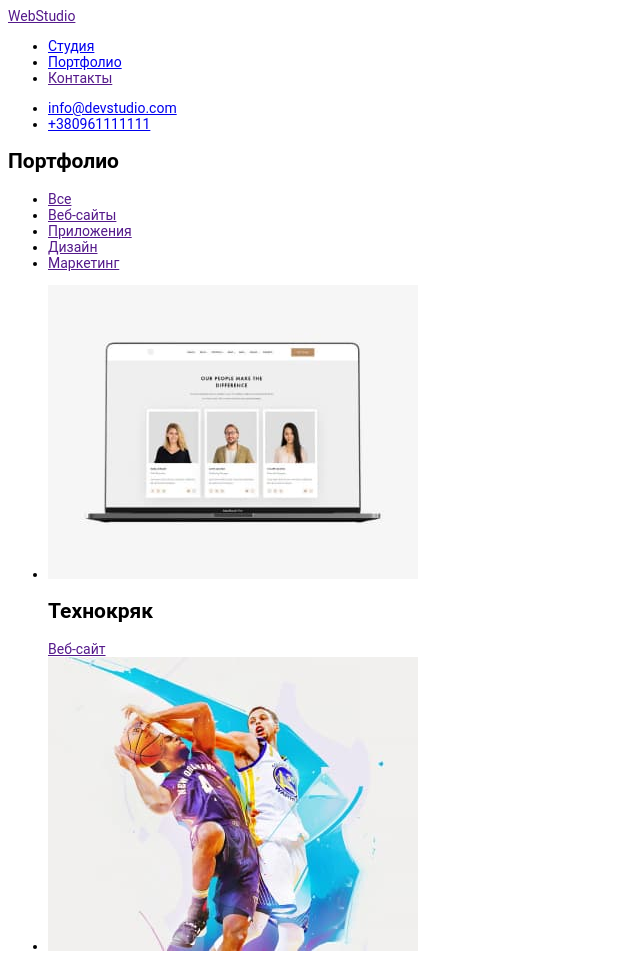
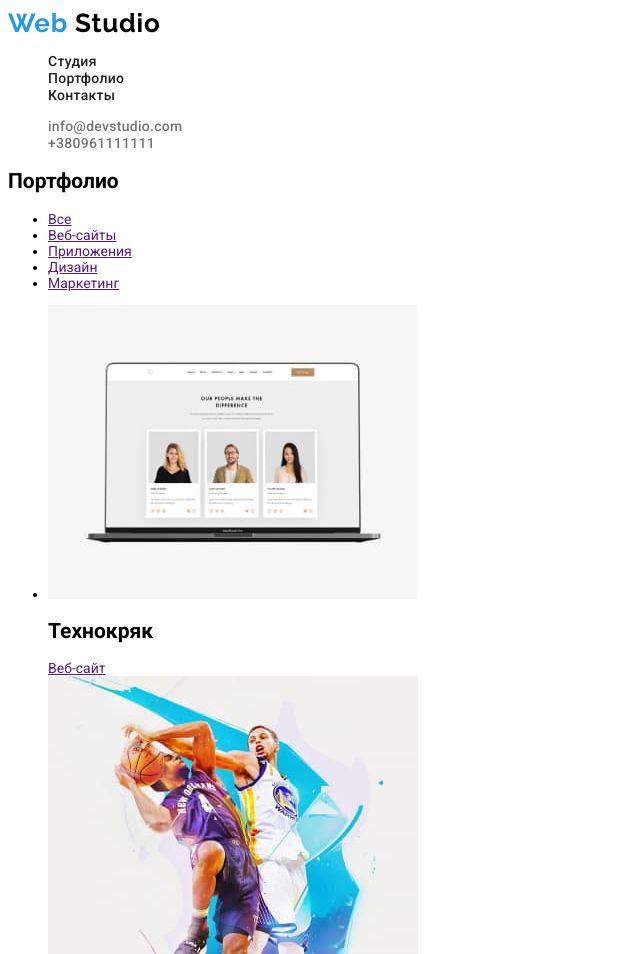
Before and after one commit to Weselka/goit-markup-hw-02, a plain HTML site: page portfolio.html in a window 1280 px wide. Shown: the top 954 px of the page, without its empty margins (0-640 px from the left). Drawn offline with Linux system fonts and the light colour scheme.

Commit message:
Оновлює хедер і футер

```diff
--- a/css/styles.css
+++ b/css/styles.css
@@ -43,6 +43,13 @@ body {
     letter-spacing: 0.03em;
 }
 
+.site-nav .link:hover,
+.site-nav .link:focus,
+.footer .link:hover,
+.footer .link:focus {
+    color: var(--accent-color);
+}
+
 /*--------------------навігаія по сайту--------------*/
 
 .logo {
@@ -64,13 +71,6 @@ body {
     line-height: 1.14;
     letter-spacing: 0.02em;
     color: var(--primary-text-color);
-}
-
-.site-nav .link:hover,
-.site-nav .link:focus,
-.footer .link:hover,
-.footer .link:focus{
-    color: var(--accent-color);
 }
 
 /*--------------------Контакти-----------------------*/
@@ -182,3 +182,5 @@ body {
 .footer-link {
     color: rgba(255, 255, 255, 0.6);
 }
+
+/*------------Портфоліо-------------*/
--- a/portfolio.html
+++ b/portfolio.html
@@ -4,24 +4,27 @@
     <meta charset="UTF-8">
     <meta http-equiv="X-UA-Compatible" content="IE=edge">
     <meta name="viewport" content="width=device-width, initial-scale=1.0">
+    <link rel="preconnect" href="https://fonts.googleapis.com">
+    <link rel="preconnect" href="https://fonts.gstatic.com" crossorigin>
+    <link href="https://fonts.googleapis.com/css2?family=Raleway:wght@700&family=Roboto:wght@400;500;700;900&display=swap" rel="stylesheet">
     <title>Web Studio</title>
     <link rel="stylesheet" href="./css/styles.css">
 </head>
 <body>
-   <header>
+    <header>
         <nav>
-            <a href="" lang="en">
-                WebStudio
+            <a href="" lang="en" class="logo">Web
+                <span class="logo-up">Studio</span>
             </a>
-            <ul>
-                <li><a href="./index.html">Студия</a></li>
-                <li><a href="./portfolio.html">Портфолио</a></li>
-                <li><a href="">Контакты</a></li>
+            <ul class="site-nav list">
+                <li><a href="./index.html" class="link">Студия</a></li>
+                <li><a href="./portfolio.html" class="link">Портфолио</a></li>
+                <li><a href="" class="link">Контакты</a></li>
             </ul>
         </nav>
-        <ul>
-            <li><a href="mailto:info@devstudio.com">info@devstudio.com</a></li>
-            <li><a href="tel:+380961111111">+380961111111</a></li>
+        <ul class="contact list">
+            <li><a href="mailto:info@devstudio.com" class="link">info@devstudio.com</a></li>
+            <li><a href="tel:+380961111111" class="link">+380961111111</a></li>
         </ul>
     </header>
     <main>
@@ -83,13 +86,15 @@
             </ul>
         </section>
     </main>
-    <footer>
-        <a href="" lang="en">WebStudio</a>
+    <footer class="footer">
+        <a href="" lang="en" class="logo">Web
+            <span class="logo-down">Studio</span>
+        </a>
         <address>
-            <a href="">г. Киев, пр-т Леси Украинки, 26</a>
-            <ul>
-                <li><a href="mailto:info@example.com">info@example.com</a></li>
-                <li><a href="tel:+380991111111">+380991111111</a></li>
+            <a href="" class="footer-address link">г. Киев, пр-т Леси Украинки, 26</a>
+            <ul class="list">
+                <li><a href="mailto:info@example.com" class="footer-link link">info@example.com</a></li>
+                <li><a href="tel:+380991111111" class="footer-link link">+380991111111</a></li>
             </ul>
         </address>
     </footer>
```
Also changed, not shown: index.html (+1 -2 lines).
